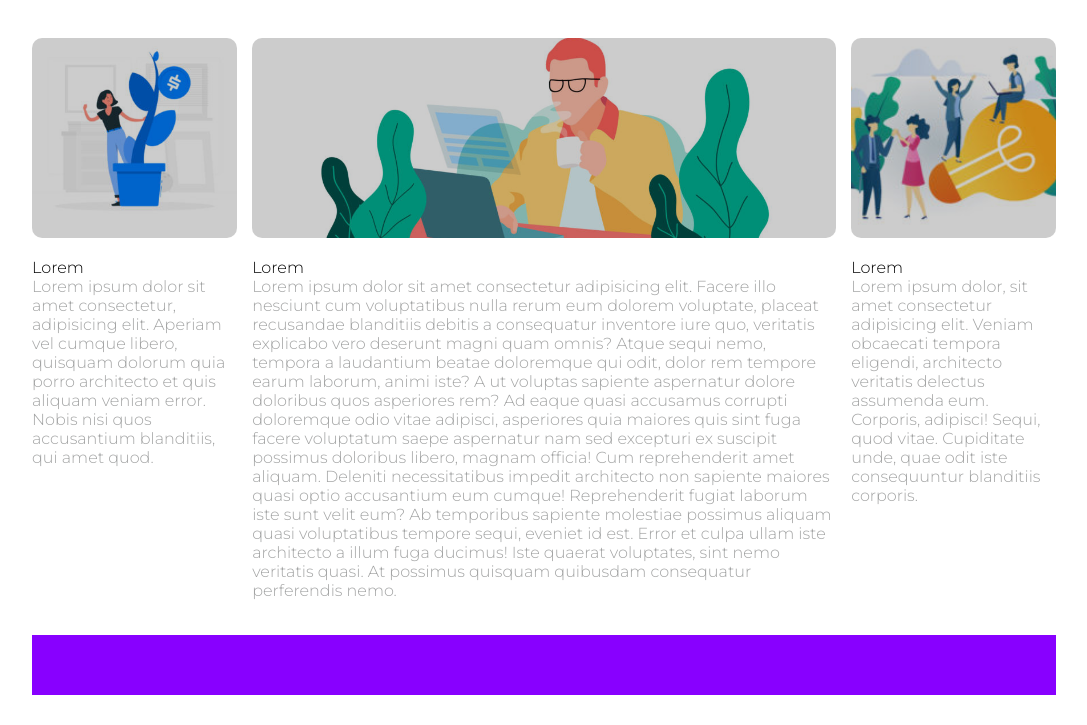
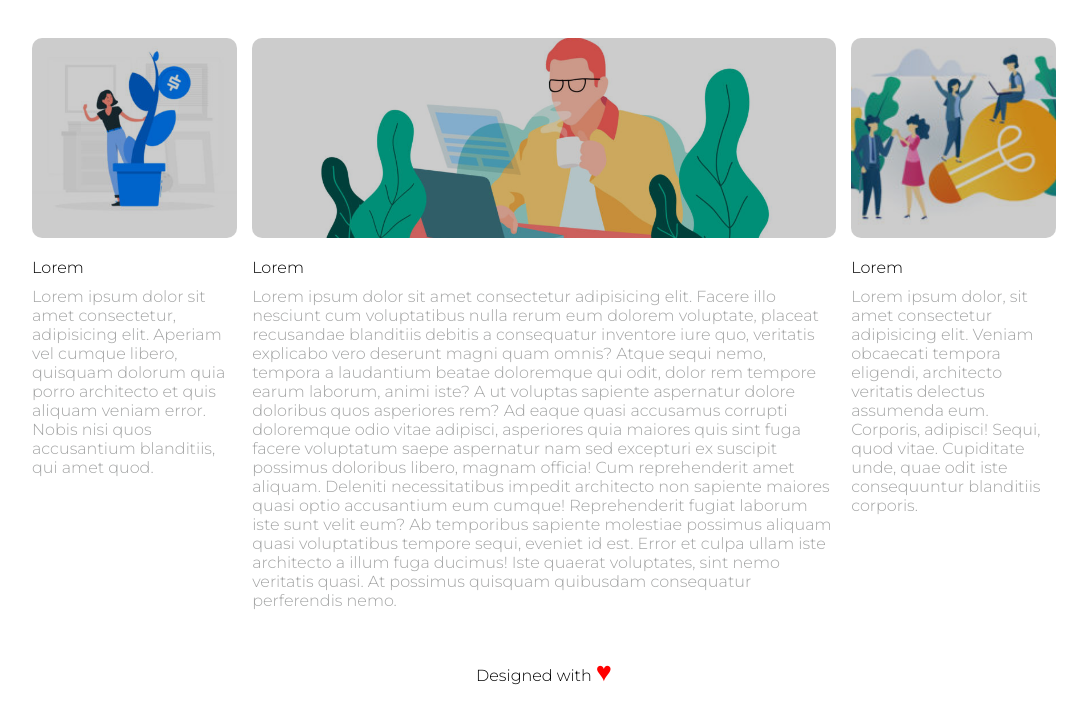
Before and after one commit to Guidocode/htmlcss-wp, a plain HTML site: page index.html in a window 1280 px wide. Shown: the part 747-1472 px from the top of the page, without its empty margins (96-1183 px from the left). Drawn offline with Linux system fonts and the light colour scheme.

Commit message:
Aggiunta footer

```diff
--- a/css/style.css
+++ b/css/style.css
@@ -20,7 +20,7 @@
   font-family: 'Montserrat', sans-serif;
 }
 
-.header-top, .jumbotron, footer{
+.header-top, .jumbotron{
   margin-bottom: 30px;
 }
 
@@ -137,6 +137,7 @@ nav ul li a:hover{
 
 .col p{
   color: #A3A4A4;
+  padding: 10px 0;
 }
 
 .contain-col aside{
@@ -175,5 +176,14 @@ nav ul li a:hover{
 */
 footer{
   height: 60px;
-  background-color: #8800FF;
 }
+
+footer div{
+  text-align: center;
+}
+
+footer span::after{
+  content: '\2665';
+  color: red;
+  font-size: 1.7rem;
+}
--- a/index.html
+++ b/index.html
@@ -88,7 +88,7 @@
 
 
     <footer>
-      <span></span>
+      <div><span>Designed with </span></div>
     </footer>
 
   </div>
```
